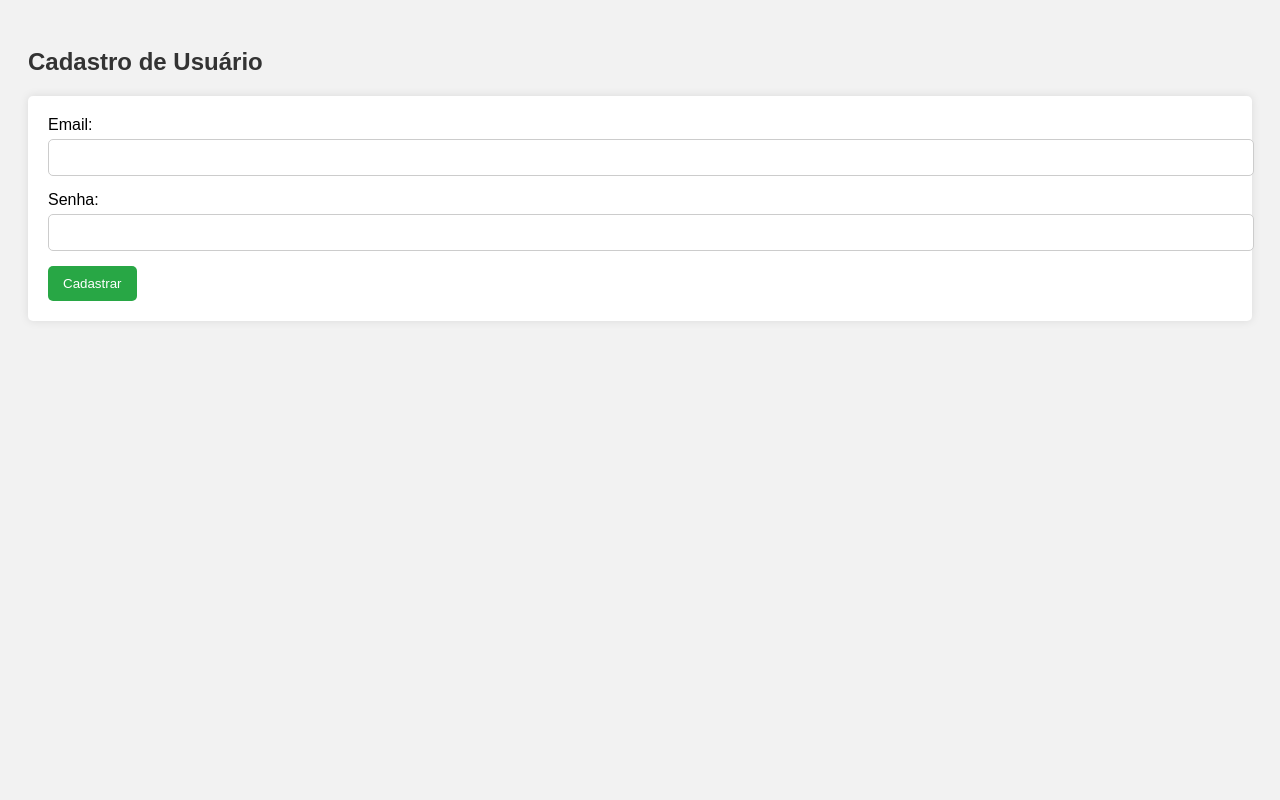
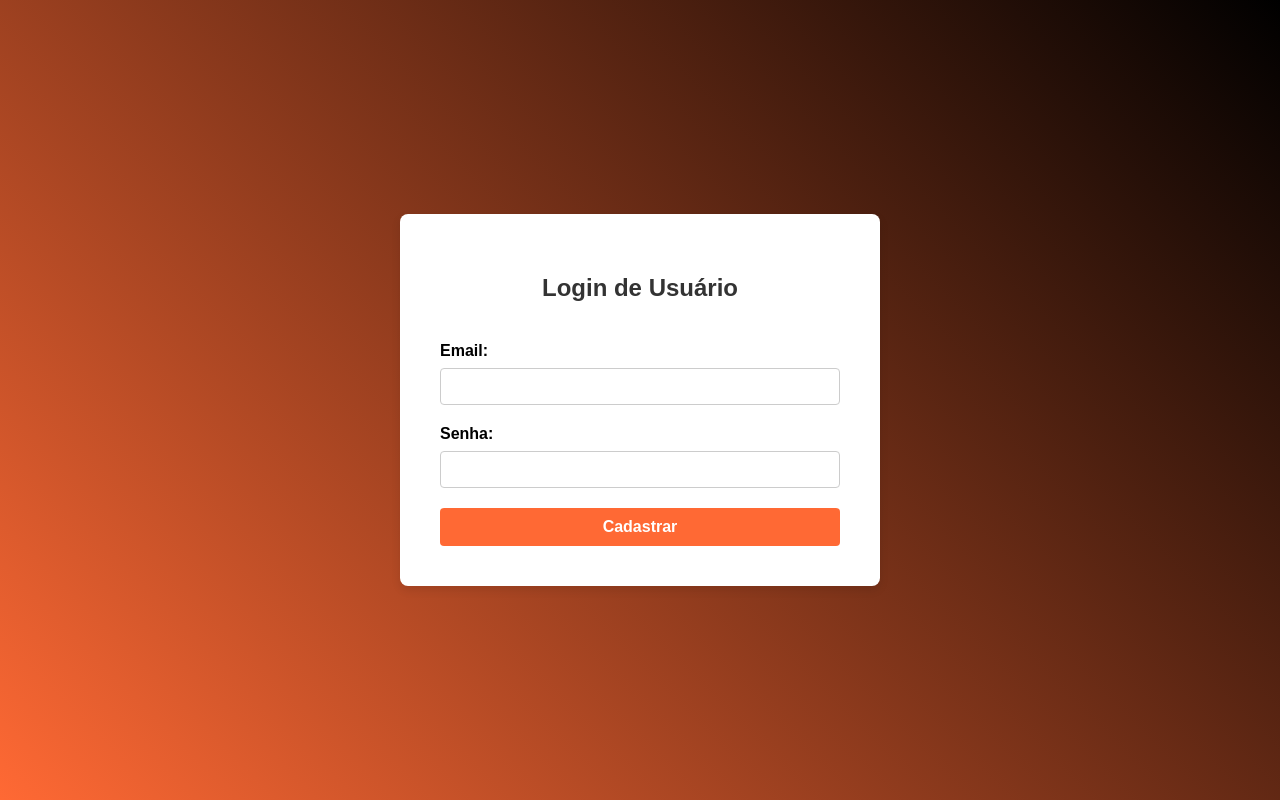
Before and after one commit to iduclerc/GymSync, a Django app: page /cadastro/ in a window 1280 px wide. Run offline with Django 5.2, Linux system fonts and the light colour scheme.

Commit message:
commit
novo commit

```diff
--- a/backend/projeto_gymsync/app_gymsync/templates/cadastro.html
+++ b/backend/projeto_gymsync/app_gymsync/templates/cadastro.html
@@ -1,63 +1,84 @@
 <!DOCTYPE html>
-<html lang="pt-BR">
+<html lang="en">
 <head>
     <meta charset="UTF-8">
     <meta name="viewport" content="width=device-width, initial-scale=1.0">
     <title>Cadastro de Usuário</title>
     <style>
         body {
-            font-family: Arial, sans-serif;
-            background-color: #f2f2f2;
-            padding: 20px;
+            font-family: 'Montserrat', sans-serif;
+            background: linear-gradient(45deg, #FF6934, #000); /* Gradiente de fundo */
+            height: 100vh;
+            display: flex;
+            justify-content: center;
+            align-items: center;
+            background-attachment: fixed;
+            margin: 0;
         }
+
+        .form-container {
+            background-color: white;
+            padding: 40px;
+            border-radius: 8px;
+            box-shadow: 0px 4px 10px rgba(0, 0, 0, 0.1);
+            width: 400px;
+        }
+
         h2 {
+            text-align: center;
+            margin-bottom: 40px;
+            font-weight: bold;
             color: #333;
         }
-        form {
-            background: white;
-            padding: 20px;
-            border-radius: 5px;
-            box-shadow: 0 0 10px rgba(0, 0, 0, 0.1);
-        }
+
         label {
             display: block;
-            margin-bottom: 5px;
+            margin-bottom: 8px;
+            font-weight: bold;
         }
-        input[type="email"],
-        input[type="password"] {
+
+        input {
             width: 100%;
             padding: 10px;
-            margin-bottom: 15px;
+            margin-bottom: 20px;
             border: 1px solid #ccc;
-            border-radius: 5px;
+            border-radius: 4px;
+            box-sizing: border-box;
         }
+
         button {
-            padding: 10px 15px;
-            background-color: #28a745;
+            width: 100%;
+            padding: 10px;
+            background-color: #FF6934;
             color: white;
             border: none;
-            border-radius: 5px;
+            border-radius: 4px;
             cursor: pointer;
+            font-size: 16px;
+            font-weight: bold;
         }
+
         button:hover {
-            background-color: #218838;
+            background-color: #e55a2a;
         }
+
         .error {
             color: red;
             margin-bottom: 15px;
+            text-align: center;
         }
     </style>
 </head>
 <body>
 
-<h2>Cadastro de Usuário</h2>
-
+    <div class="form-container">
+        <h2>Login de Usuário</h2>
+        <form method="POST">
+            {% csrf_token %}
             {% if error %}
-    <p class="error">{{ error }}</p>
+                <div class="error">{{ error }}</div>
             {% endif %}
 
-<form method="post">
-    {% csrf_token %}
             <label for="email">Email:</label>
             <input type="email" id="email" name="email" required>
 
@@ -66,6 +87,7 @@
 
             <button type="submit">Cadastrar</button>
         </form>
+    </div>
 
 </body>
 </html>
```
Also changed, not shown: backend/projeto_gymsync/app_gymsync/templates/forum.html (+1 -7 lines), backend/projeto_gymsync/app_gymsync/templates/signup.html (+21 -12 lines), backend/projeto_gymsync/db.sqlite3. Lines whose indentation alone changed are shown as unchanged.
